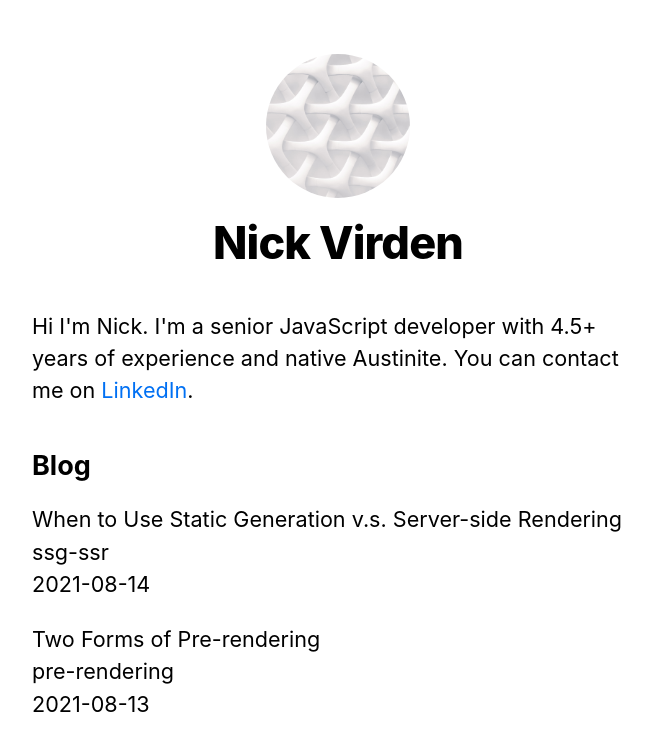
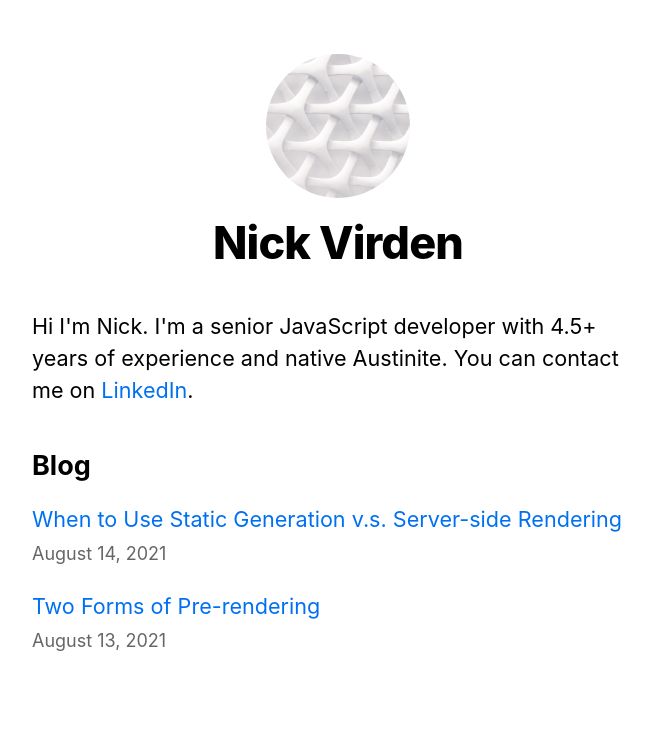
Before and after one commit to nickvirden/nextjs-blog, a Next.js app: page / in a window 1280 px wide. Shown: the top 750 px of the page, without its empty margins (302-954 px from the left). Built offline with nearby package versions, Linux system fonts and the light colour scheme.

Commit message:
Implement some destructuring and style and connect links to blog pages

```diff
--- a/components/layout.jsx
+++ b/components/layout.jsx
@@ -7,11 +7,25 @@ import utilStyles from '../styles/utils.module.css'
 import styles from './layout.module.css'
 
 const name = 'Nick Virden'
+const profileImgUrl = "/images/profile.jpeg"
 export const siteTitle = 'Next.js Sample Website'
+
+const
+  {
+    borderCircle,
+    heading2Xl,
+    headingLg,
+    colorInherit
+  } = utilStyles,
+  {
+    container,
+    header,
+    backToHome
+  } = styles;
 
 export default function Layout({ children, home }) {
   return (
-    <div className={styles.container}>
+    <div className={container}>
       <Head>
         <link rel="icon" href="/favicon.ico" />
         <meta
@@ -27,18 +41,18 @@ export default function Layout({ children, home }) {
         <meta name="og:title" content={siteTitle} />
         <meta name="twitter:card" content="summary_large_image" />
       </Head>
-      <header className={styles.header}>
+      <header className={header}>
         {home ? (
           <>
             <Image
               priority
-              src="/images/profile.jpeg"
-              className={utilStyles.borderCircle}
+              src={profileImgUrl}
+              className={borderCircle}
               height={144}
               width={144}
               alt={name}
             />
-            <h1 className={utilStyles.heading2Xl}>{name}</h1>
+            <h1 className={heading2Xl}>{name}</h1>
           </>
         ) : (
           <>
@@ -46,17 +60,17 @@ export default function Layout({ children, home }) {
               <a>
                 <Image
                   priority
-                  src="/images/profile.jpg"
-                  className={utilStyles.borderCircle}
+                  src={profileImgUrl}
+                  className={borderCircle}
                   height={108}
                   width={108}
                   alt={name}
                 />
               </a>
             </Link>
-            <h2 className={utilStyles.headingLg}>
+            <h2 className={headingLg}>
               <Link href="/">
-                <a className={utilStyles.colorInherit}>{name}</a>
+                <a className={colorInherit}>{name}</a>
               </Link>
             </h2>
           </>
@@ -64,7 +78,7 @@ export default function Layout({ children, home }) {
       </header>
       <main>{children}</main>
       {!home && (
-        <div className={styles.backToHome}>
+        <div className={backToHome}>
           <Link href="/">
             <a>← Back to home</a>
           </Link>
--- a/pages/index.jsx
+++ b/pages/index.jsx
@@ -1,5 +1,7 @@
+import Link from 'next/link'
 import Head from 'next/head'
 
+import Date from '../components/date'
 import Layout, { siteTitle } from '../components/layout'
 
 import { getSortedPostsData } from '../lib/posts'
@@ -11,7 +13,8 @@ const {
   headingLg,
   list,
   listItem,
-  padding1px
+  padding1px,
+  lightText
 } = utilStyles;
 
 export async function getStaticProps() {
@@ -38,11 +41,13 @@ export default function Home({ allPostsData }) {
           {
             allPostsData.map(({ id, date, title }) => (
               <li className={listItem} key={id}>
-                { title }
+                <Link href={`/posts/${id}`}>
+                  <a>{title}</a>
+                </Link>
                 <br />
-                { id }
-                <br />
-                { date }
+                <small className={lightText}>
+                  <Date dateString={date} />
+                </small>
               </li>
             ))
           }
```
